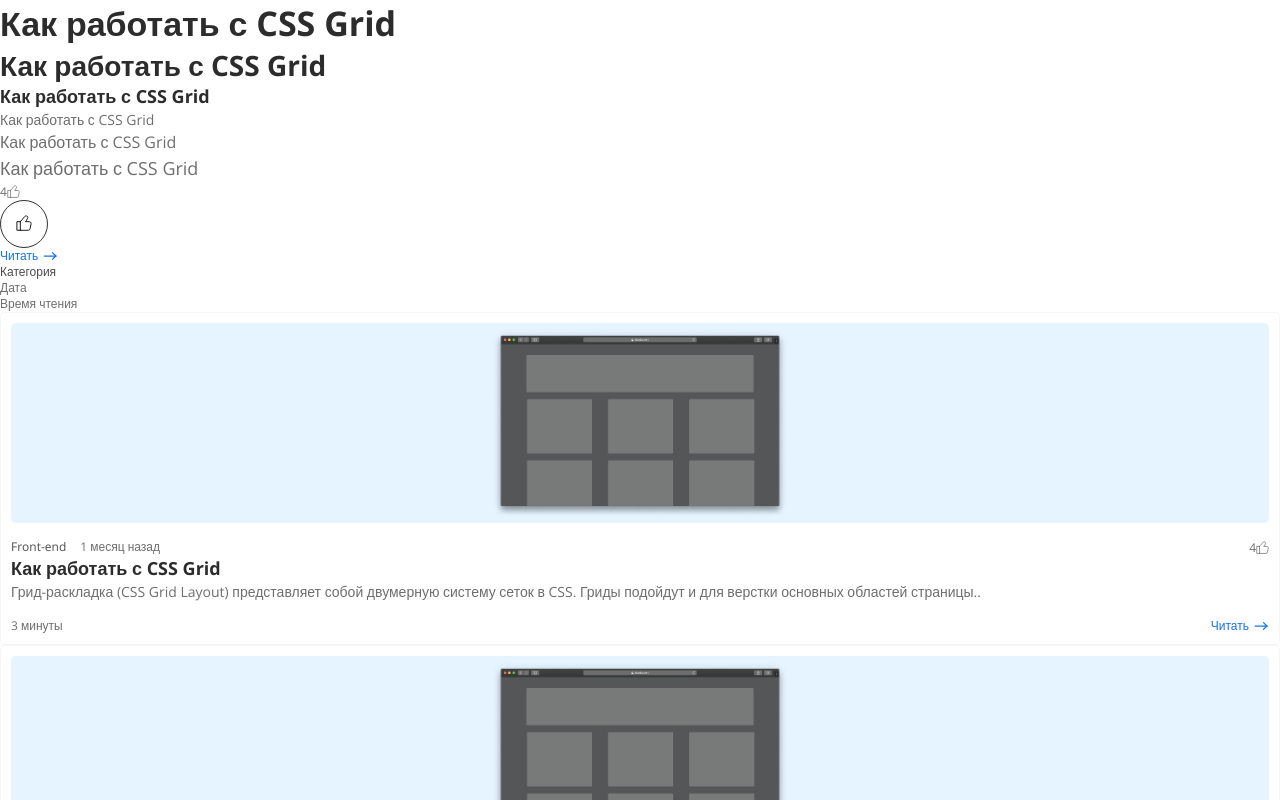
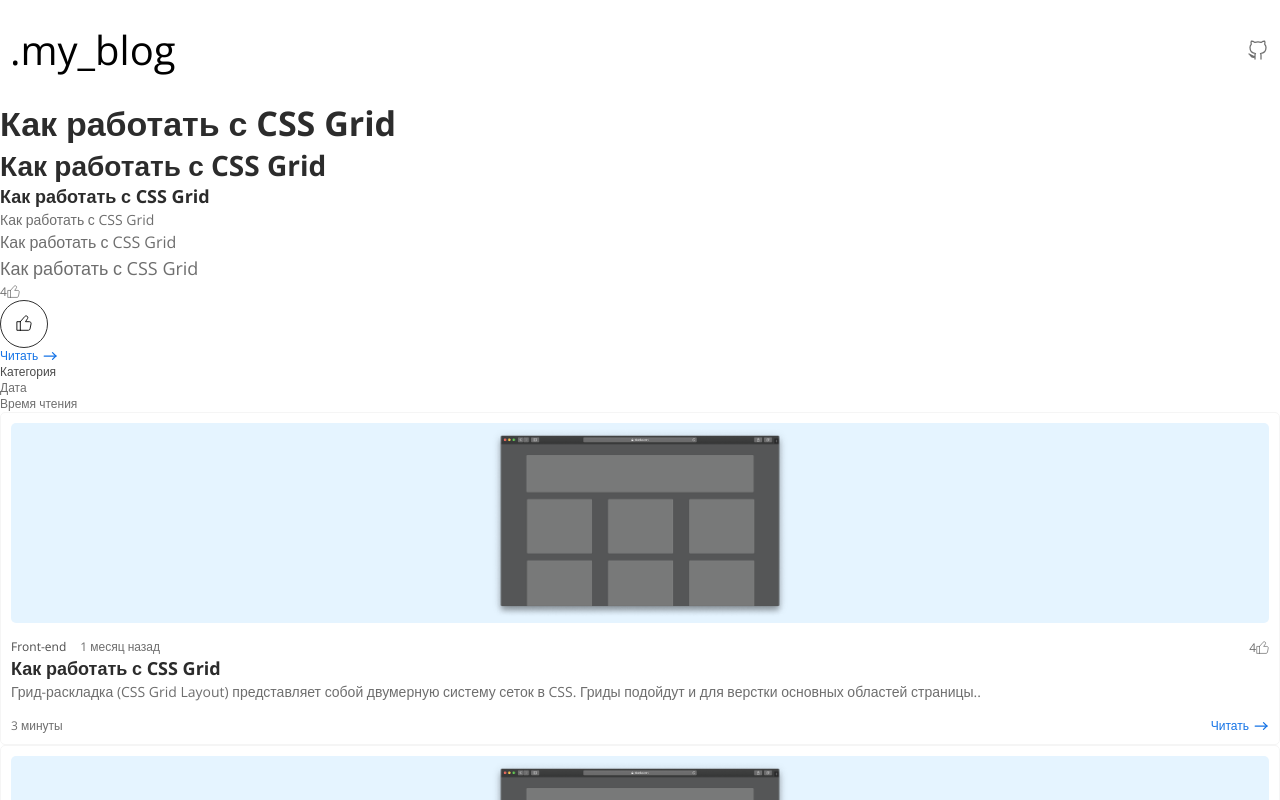
Before and after one commit to Dayana-mak/blog-app-nextjs, a Next.js app: page / in a window 1280 px wide. Shown: the top 800 px of the page. Built offline with nearby package versions, Linux system fonts and the light colour scheme; no server answers.

Commit message:
feat: add layout and Header component for layout

```diff
--- a/app/layout.tsx
+++ b/app/layout.tsx
@@ -2,6 +2,7 @@ import type { Metadata } from 'next';
 import { Open_Sans } from 'next/font/google';
 import './globals.css';
 import type { JSX } from 'react/jsx-dev-runtime';
+import { Header } from '@/components/Header/Header';
 
 const openSans = Open_Sans({
   variable: '--font-open-sans',
@@ -20,7 +21,10 @@ export default function RootLayout({
 }>): JSX.Element {
   return (
     <html lang="ru">
-      <body className={openSans.variable}>{children}</body>
+      <body className={openSans.variable}>
+        <Header />
+        {children}
+      </body>
     </html>
   );
 }
--- /dev/null
+++ b/components/Header/Header.module.css
@@ -0,0 +1,18 @@
+.header {
+  display: flex;
+  align-items: center;
+  justify-content: space-between;
+  padding: 23px 10px;
+}
+
+.header span {
+  font-size: 40px;
+  line-height: 54px;
+  color: #000;
+}
+
+.header svg {
+  width: 24px;
+  height: 24px;
+  stroke: var(--black-30);
+}
--- /dev/null
+++ b/components/Header/Header.props.ts
@@ -0,0 +1,3 @@
+import type { DetailedHTMLProps, HTMLAttributes } from 'react';
+
+export interface HeaderProps extends DetailedHTMLProps<HTMLAttributes<HTMLElement>, HTMLElement> {}
--- /dev/null
+++ b/components/Header/Header.tsx
@@ -0,0 +1,15 @@
+import cn from 'classnames';
+import type { HeaderProps } from './Header.props';
+import type { JSX } from 'react';
+import styles from './Header.module.css';
+import GitHubIcon from '../../public/github.svg';
+
+export const Header = ({
+}: HeaderProps): JSX.Element => {
+  return (
+    <header className={cn(styles.header)}>
+      <span>.my_blog</span>
+      <GitHubIcon />
+    </header>
+  );
+};
--- a/components/index.ts
+++ b/components/index.ts
@@ -5,3 +5,4 @@ export * from './PostMeta/PostMeta';
 export * from './PostCard/PostCard';
 export * from './Post/Post';
 export * from './LikeButton/LikeButton';
+export * from './Header/Header';
--- a/eslint.config.mjs
+++ b/eslint.config.mjs
@@ -18,9 +18,11 @@ const eslintConfig = [
       'prefer-template': ['error'],
       'prefer-arrow-callback': ['error'],
       'consistent-return': 'error',
-      '@typescript-eslint/no-empty-interface': [
+      '@typescript-eslint/no-empty-object-type': [
         'error',
-        { allowSingleExtends: true },
+        {
+          allowInterfaces: 'with-single-extends',
+        }
       ],
       '@typescript-eslint/consistent-type-imports': [
         'error',
```
Also changed, not shown: public/github.svg (added).
